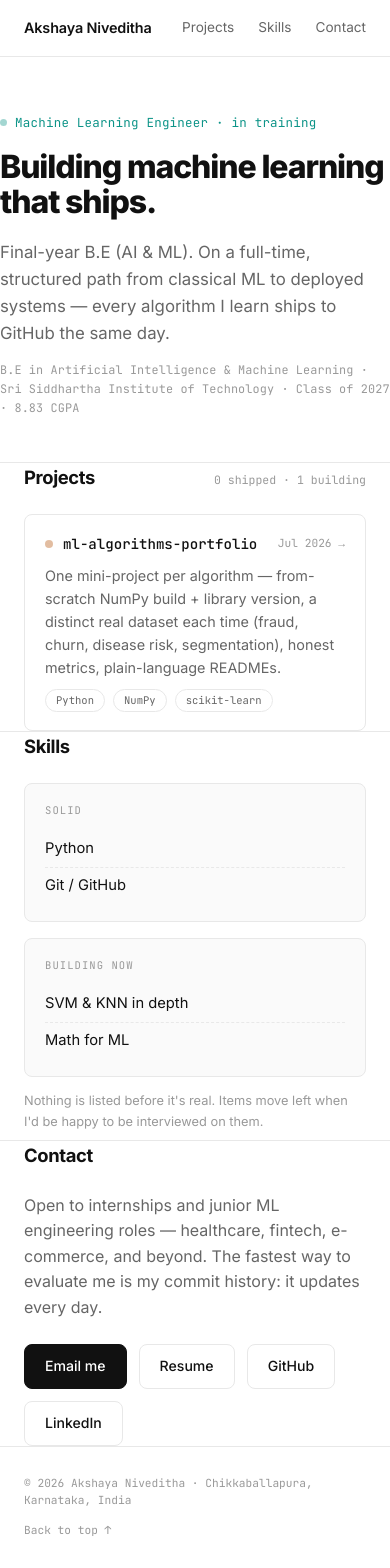
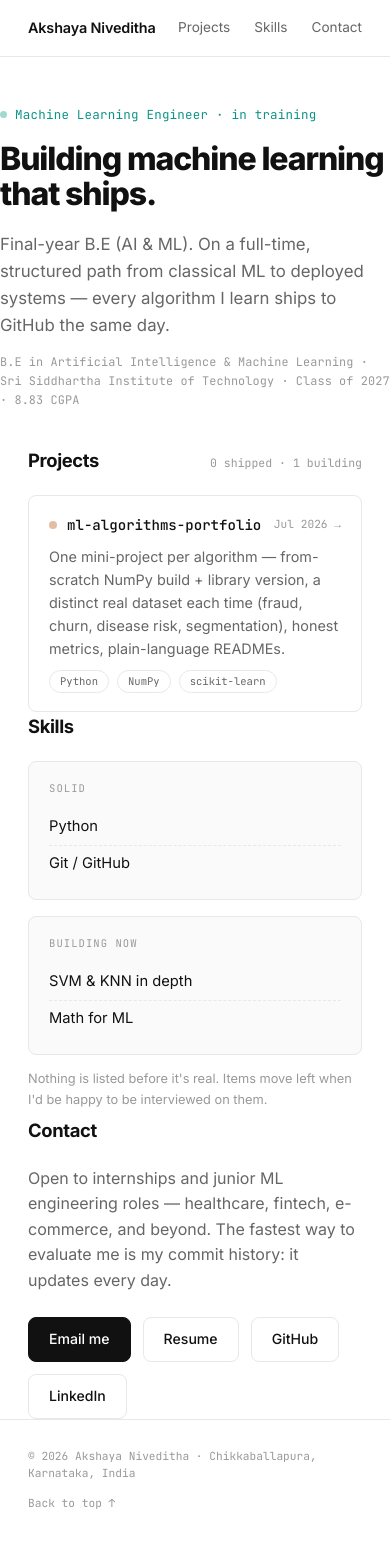
Before and after one commit to AkshayaNiveditha/portfolio, a React (Vite) app: page / in a window 390 px wide. Shown: the top 1568 px of the page. Built offline with nearby package versions, Linux system fonts and the light colour scheme.

Commit message:
Remove section dividers, improve mobile spacing

```diff
--- a/src/index.css
+++ b/src/index.css
@@ -178,7 +178,7 @@ a:focus-visible, button:focus-visible {
 }
 
 /* ---------- sections ---------- */
-section { padding: 56px 0; border-top: 1px solid var(--line); }
+section { padding: 40px 0 56px; }
 .section-head {
   display: flex;
   align-items: baseline;
@@ -301,10 +301,12 @@ a.row:hover { background: var(--surface); }
 
 /* ---------- mobile spacing ---------- */
 @media (max-width: 640px) {
-  .hero { padding: 56px 0 44px; }
-  section { padding: 44px 0; }
-  .section-head { margin-bottom: 22px; }
-  .skill-note { margin-bottom: 8px; }
+  .container { padding: 0 28px; }
+  .hero { padding: 48px 0 36px; }
+  section { padding: 28px 0 44px; }
+  .section-head { margin-bottom: 20px; }
+  .skill-note { margin-bottom: 6px; }
+  .hero h1 { font-size: 2rem; }
 }
 
 /* ---------- footer ---------- */
```
